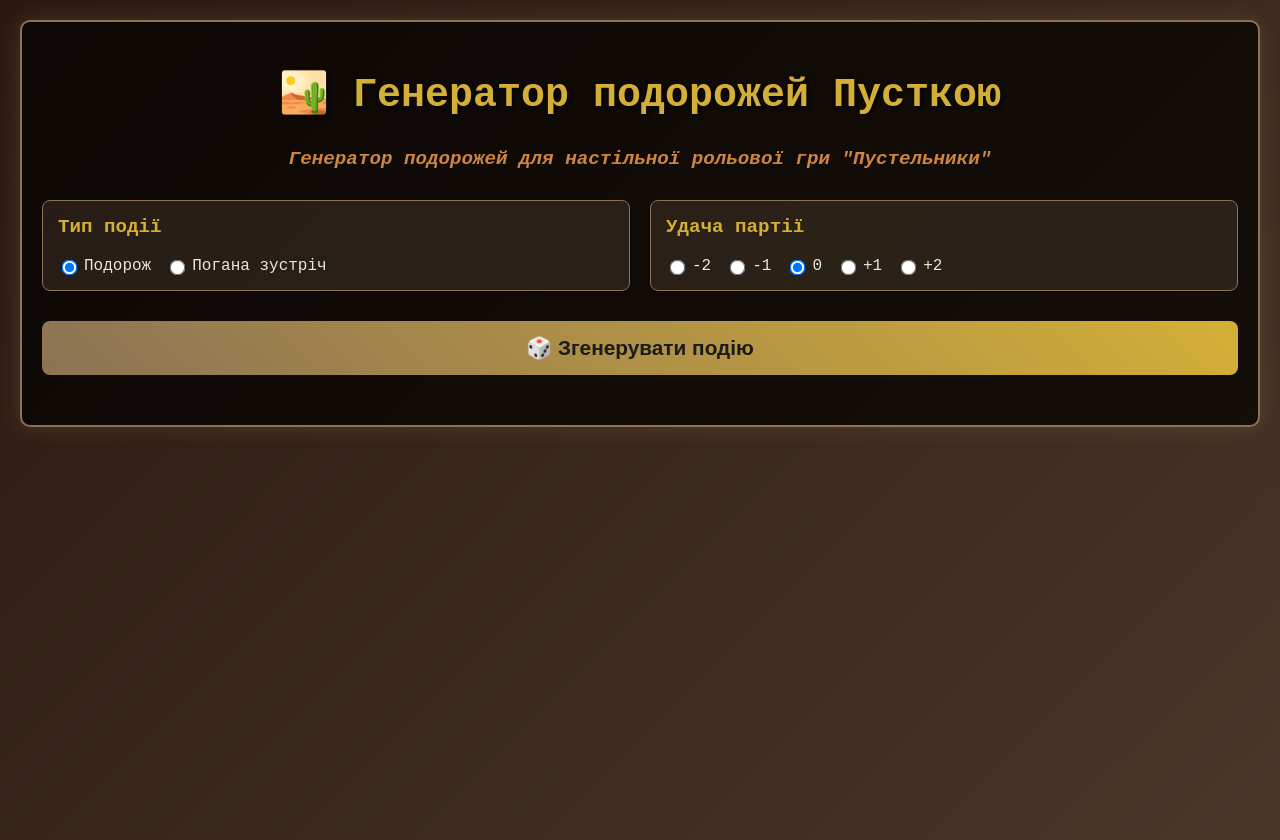
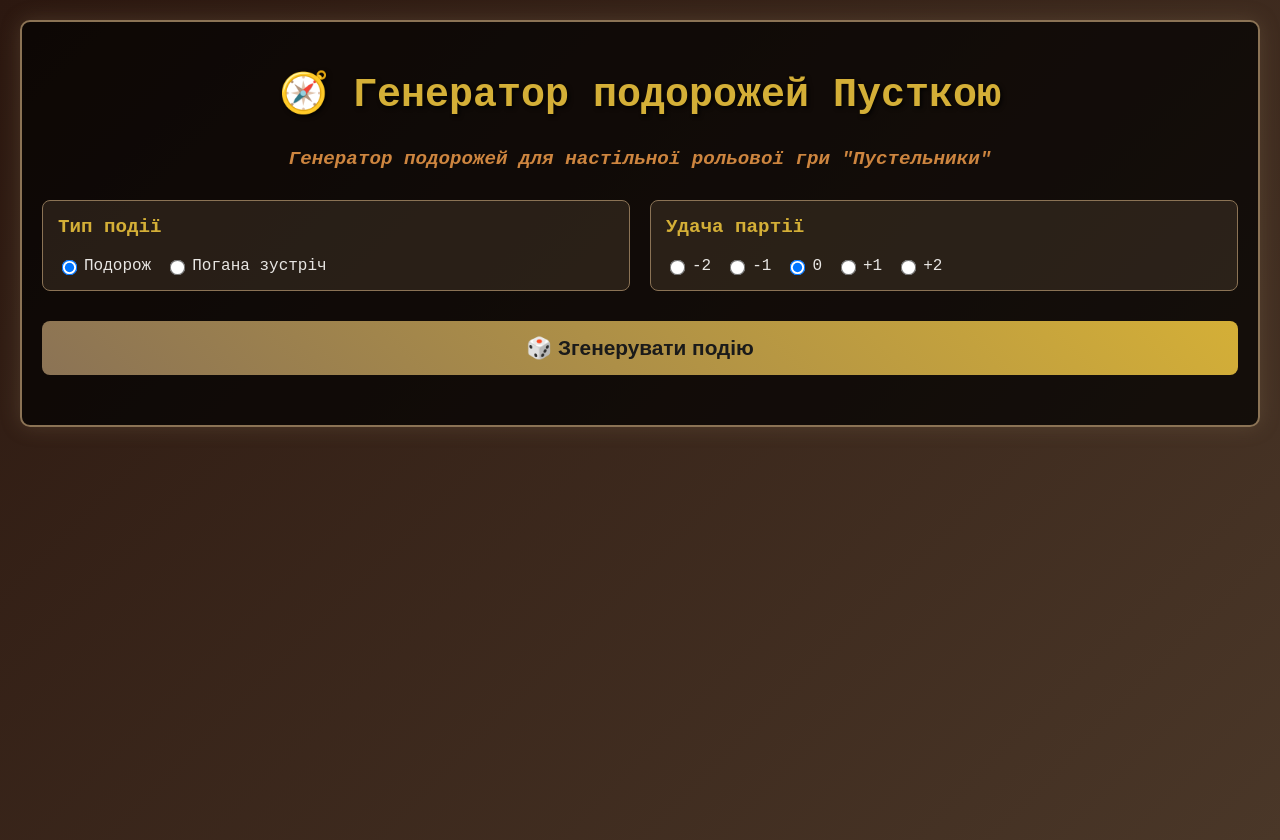
Before and after one commit to serhiiten/wastelanders, a plain HTML site: page wasteland_travel_generator.html in a window 1280 px wide. Drawn offline with Linux system fonts and the light colour scheme.

Commit message:
Update wasteland_travel_generator.html

```diff
--- a/wasteland_travel_generator.html
+++ b/wasteland_travel_generator.html
@@ -169,7 +169,7 @@
 </head>
 <body>
     <div class="container">
-        <h1>🏜️ Генератор подорожей Пусткою</h1>
+        <h1>🧭 Генератор подорожей Пусткою</h1>
         <h2 style="text-align: center; color: #cd853f; margin-bottom: 30px; font-size: 1.2em; font-style: italic;">Генератор подорожей для настільної рольової гри "Пустельники"</h2>
         <div class="controls">
             <div class="control-group">
```
